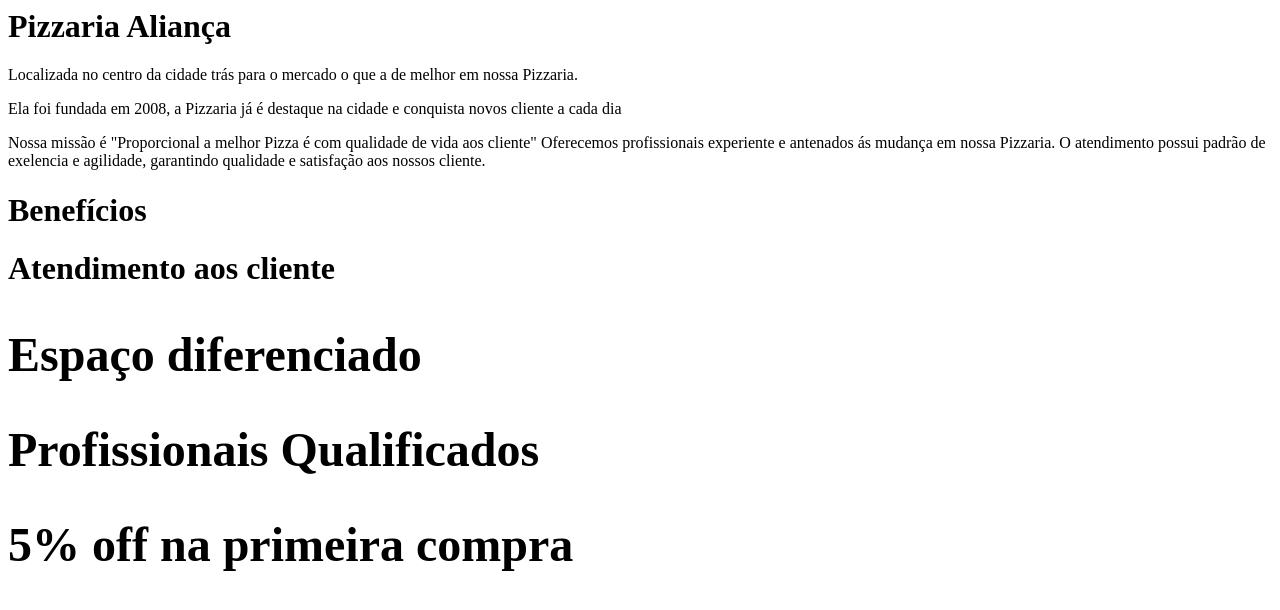
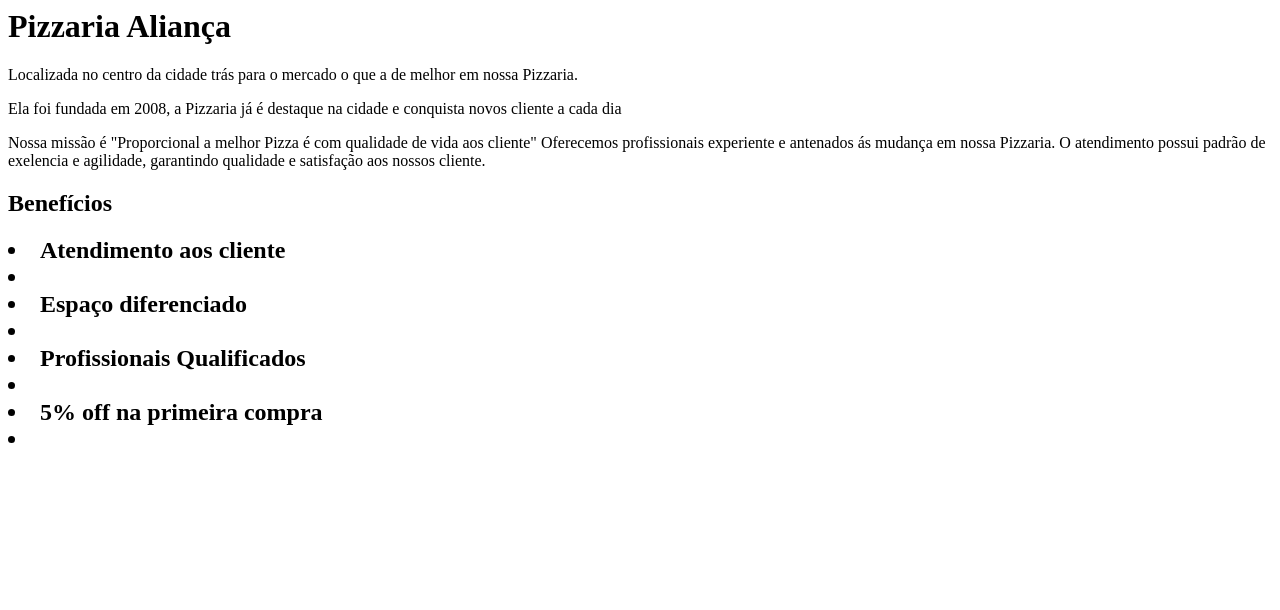
Before and after one commit to jaisaalcantara/jaisaCVM1anoB, a plain HTML site: page index.html in a window 1280 px wide. Drawn offline with Linux system fonts and the light colour scheme.

Commit message:
jaisawwerrtt

```diff
--- a/index.html
+++ b/index.html
@@ -6,8 +6,8 @@ Nossa missão é "Proporcional a melhor Pizza é com qualidade de vida aos clien
 Oferecemos profissionais experiente e antenados ás mudança em nossa Pizzaria.
 O atendimento possui padrão de exelencia e agilidade, garantindo qualidade e satisfação aos nossos cliente.
 
-<h1>Benefícios<h1>
-<h>Atendimento aos cliente<h>
-<h2>Espaço diferenciado<h2>
-<h2>Profissionais Qualificados<h2>
-<h2>5% off na primeira compra<h2>
+<h2>Benefícios<h2/>
+<li>Atendimento aos cliente<li>
+<li>Espaço diferenciado<li>
+<li>Profissionais Qualificados<li>
+<li>5% off na primeira compra<li>
```
